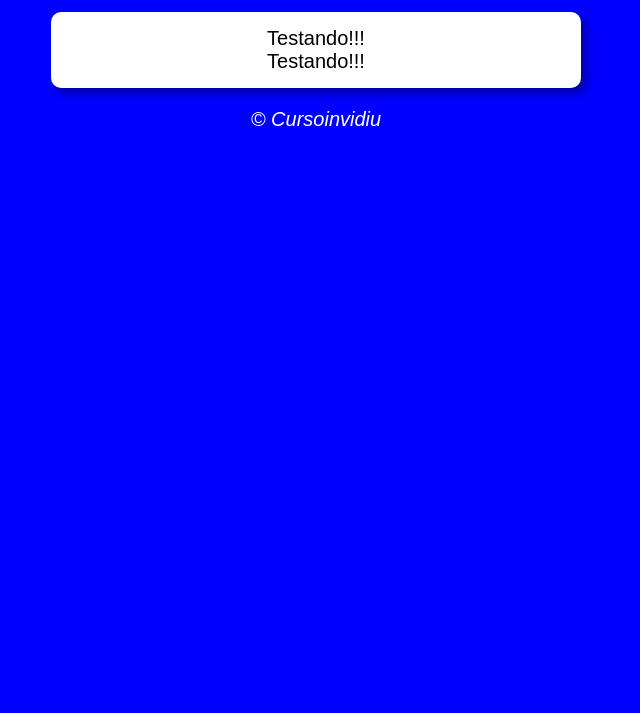
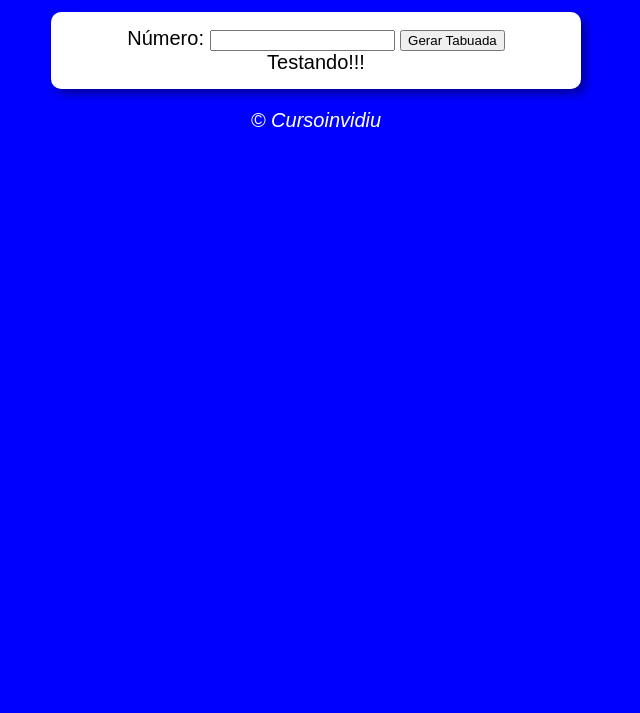
Before and after one commit to Manoel-DJS/JavaScript, a plain HTML site: page Aulas/aula14ex/ex17/modelo.html in a window 1280 px wide. Shown: the part 87-800 px from the top of the page, without its empty margins (324-964 px from the left). Drawn offline with Linux system fonts and the light colour scheme.

Commit message:
Ex Tabuada

```diff
--- a/Aulas/aula14ex/ex17/modelo.html
+++ b/Aulas/aula14ex/ex17/modelo.html
@@ -4,21 +4,23 @@
     <meta charset="UTF-8">
     <meta http-equiv="X-UA-Compatible" content="IE=edge">
     <meta name="viewport" content="width=device-width, initial-scale=1.0">
-    <title>Modelo de Exercício</title>
+    <title>Tabuada</title>
     <link rel="stylesheet" href="estilo.css">
 </head>
 <body>
 
     <header>
-        <h1> Título </h1>
+        <h1> Tabuada </h1>
     </header>
 
     <section>
-        <div>
-            Testando!!!
+        <div >
+            <label for="txtn">Número: </label>
+            <input type="number" name="txtn" id="txtn">
+            <input type="button" value="Gerar Tabuada" onclick="clicar()">
         </div>
 
-        <div>
+        <div id="res">
             Testando!!!
         </div>
     </section>
--- a/Aulas/aula14ex/ex17/script.js
+++ b/Aulas/aula14ex/ex17/script.js
@@ -0,0 +1,10 @@
+function clicar() {
+    let num = window.document.getElementById('txtn')
+    let res = window.document.getElementById('res')
+    var n = Number(num.value)
+    res.innerHTML = ''
+    res.innerHTML = `<p>Tabuada de ${n}</p>`
+    for( var c = 0 ; c <= 10 ; c++){
+        res.innerHTML += `<p> ${n} x ${c} = ${n*c} </p>`
+    }
+}
```
